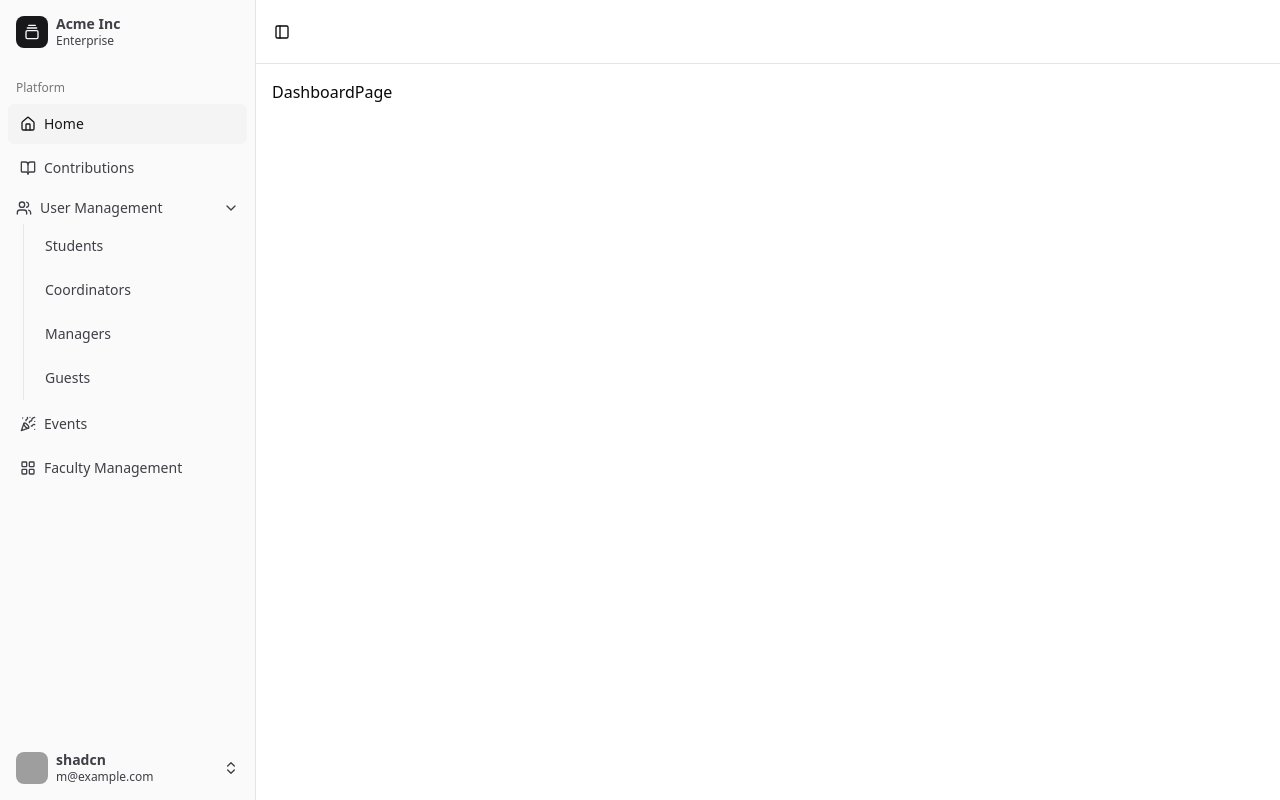
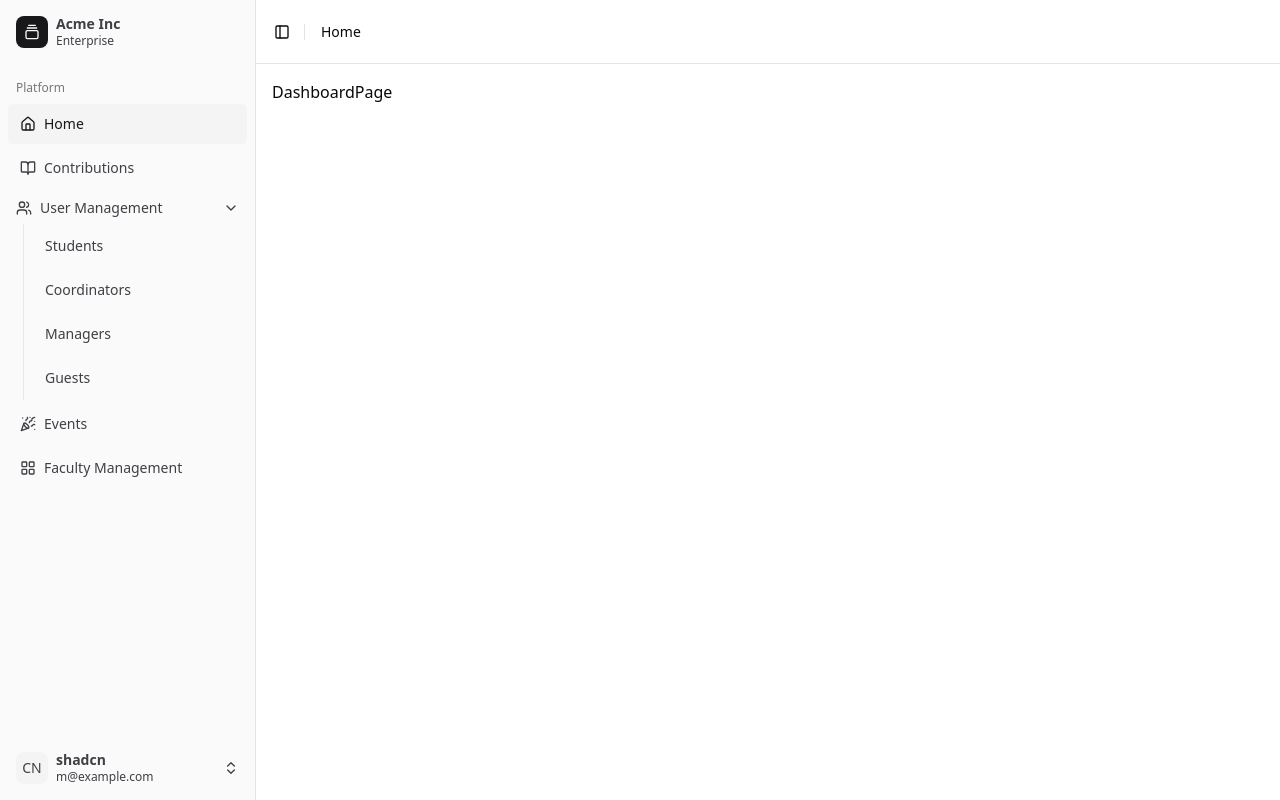
Before and after one commit to mtk-kmd/kmd-megazine-frontend, a Next.js app: page / in a window 1280 px wide. Built offline with nearby package versions, Linux system fonts and the light colour scheme; grey boxes are pictures that could not be loaded.

Commit message:
added breadcrumbs

```diff
--- a/src/components/layout/app-sidebar.tsx
+++ b/src/components/layout/app-sidebar.tsx
@@ -69,19 +69,19 @@ const data = {
       items: [
         {
           title: 'Students',
-          url: '/user-management/students',
+          url: '/students',
         },
         {
           title: 'Coordinators',
-          url: '/user-management/coordinators',
+          url: '/coordinators',
         },
         {
           title: 'Managers',
-          url: '/user-management/managers',
+          url: '/managers',
         },
         {
           title: 'Guests',
-          url: '/user-management/guests',
+          url: '/guests',
         },
       ],
     },
--- /dev/null
+++ b/src/components/layout/breadcrumbs.tsx
@@ -0,0 +1,39 @@
+'use client'
+import {
+  Breadcrumb,
+  BreadcrumbItem,
+  BreadcrumbLink,
+  BreadcrumbList,
+  BreadcrumbPage,
+  BreadcrumbSeparator,
+} from '@/components/ui/breadcrumb'
+import { useBreadcrumbs } from '@/hooks/use-breadcrumbs'
+import { Slash } from 'lucide-react'
+import { Fragment } from 'react'
+
+export function Breadcrumbs() {
+  const items = useBreadcrumbs()
+  if (items.length === 0) return null
+
+  return (
+    <Breadcrumb>
+      <BreadcrumbList>
+        {items.map((item, index) => (
+          <Fragment key={item.title}>
+            {index !== items.length - 1 && (
+              <BreadcrumbItem className="hidden md:block">
+                <BreadcrumbLink href={item.link}>{item.title}</BreadcrumbLink>
+              </BreadcrumbItem>
+            )}
+            {index < items.length - 1 && (
+              <BreadcrumbSeparator className="hidden md:block" />
+            )}
+            {index === items.length - 1 && (
+              <BreadcrumbPage>{item.title}</BreadcrumbPage>
+            )}
+          </Fragment>
+        ))}
+      </BreadcrumbList>
+    </Breadcrumb>
+  )
+}
--- a/src/components/layout/dashboard-layout.tsx
+++ b/src/components/layout/dashboard-layout.tsx
@@ -1,9 +1,11 @@
-import { AppSidebar } from '@/components/layout/app-sidebar'
 import {
   SidebarInset,
   SidebarProvider,
   SidebarTrigger,
 } from '@/components/ui/sidebar'
+import { Separator } from '@/components/ui/separator'
+import { AppSidebar } from '@/components/layout/app-sidebar'
+import { Breadcrumbs } from '@/components/layout/breadcrumbs'
 
 export default function DashboardLayout({
   children,
@@ -16,6 +18,8 @@ export default function DashboardLayout({
       <SidebarInset>
         <header className="sticky top-0 flex h-16 shrink-0 items-center gap-2 border-b bg-background px-4">
           <SidebarTrigger className="-ml-1" />
+          <Separator orientation="vertical" className="mr-2 h-4" />
+          <Breadcrumbs />
         </header>
         <div className="flex flex-1 flex-col gap-4 p-4">{children}</div>
       </SidebarInset>
--- /dev/null
+++ b/src/hooks/use-breadcrumbs.tsx
@@ -0,0 +1,61 @@
+'use client'
+
+import { usePathname } from 'next/navigation'
+import { useMemo } from 'react'
+
+type BreadcrumbItem = {
+  title: string
+  link: string
+}
+
+const routeMapping: Record<string, BreadcrumbItem[]> = {
+  '/': [{ title: 'Home', link: '/' }],
+  '/contributions': [{ title: 'Contributions', link: '/contributions' }],
+  '/students': [
+    { title: 'Home', link: '/' },
+    { title: 'Contributions', link: '/contributions' },
+  ],
+  '/coordinators': [
+    { title: 'Home', link: '/' },
+    { title: 'Coordinators', link: '/coordinators' },
+  ],
+  '/managers': [
+    { title: 'Home', link: '/' },
+    { title: 'Managers', link: '/managers' },
+  ],
+  '/guests': [
+    { title: 'Home', link: '/' },
+    { title: 'Guests', link: '/guests' },
+  ],
+  '/events': [
+    { title: 'Home', link: '/' },
+    { title: 'Events', link: '/events' },
+  ],
+  '/faculties': [
+    { title: 'Home', link: '/' },
+    { title: 'Falculty Management', link: '/faculties' },
+  ],
+}
+
+export function useBreadcrumbs() {
+  const pathname = usePathname()
+
+  const breadcrumbs = useMemo(() => {
+    // Check if we have a custom mapping for this exact path
+    if (routeMapping[pathname]) {
+      return routeMapping[pathname]
+    }
+
+    // If no exact match, fall back to generating breadcrumbs from the path
+    const segments = pathname.split('/').filter(Boolean)
+    return segments.map((segment, index) => {
+      const path = `/${segments.slice(0, index + 1).join('/')}`
+      return {
+        title: segment.charAt(0).toUpperCase() + segment.slice(1),
+        link: path,
+      }
+    })
+  }, [pathname])
+
+  return breadcrumbs
+}
```
Also changed, not shown: src/app/(dashboard)/coordinators/page.tsx (renamed from src/app/(dashboard)/user-management/coordinators/page.tsx), src/app/(dashboard)/guests/page.tsx (renamed from src/app/(dashboard)/user-management/guests/page.tsx), src/app/(dashboard)/managers/page.tsx (renamed from src/app/(dashboard)/user-management/managers/page.tsx), src/app/(dashboard)/students/page.tsx (renamed from src/app/(dashboard)/user-management/students/page.tsx).
